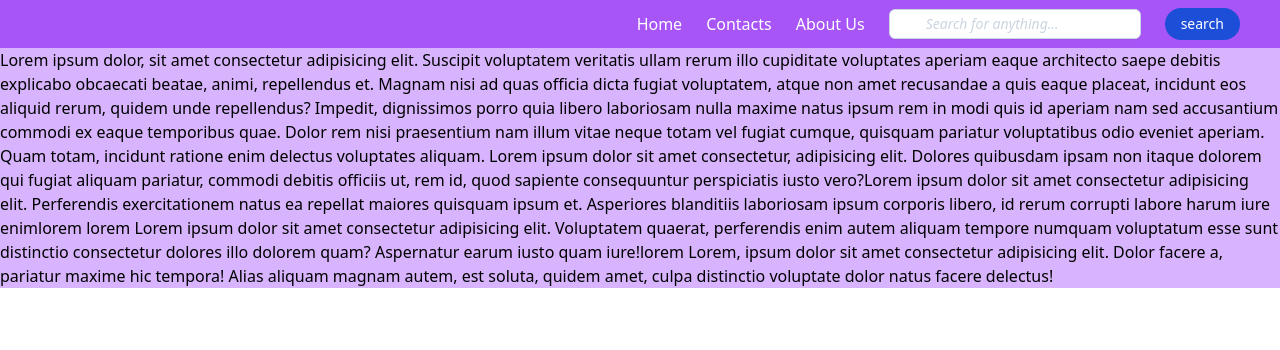
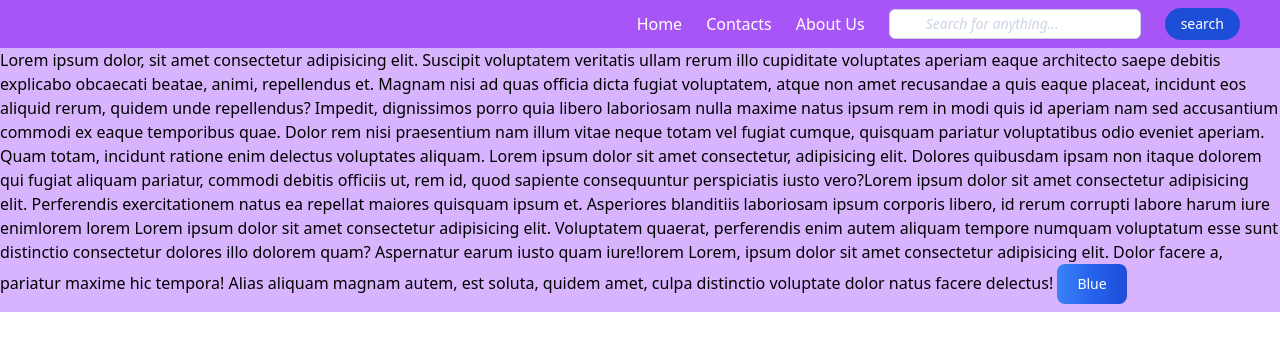
Before and after one commit to shaerry/Website, a website: page index.html in a window 1280 px wide. Drawn offline with nearby package versions, Linux system fonts and the light colour scheme.

Commit message:
add the blue button

```diff
--- a/index.html
+++ b/index.html
@@ -36,6 +36,8 @@
         lorem
         Lorem ipsum dolor sit amet consectetur adipisicing elit. Voluptatem quaerat, perferendis enim autem aliquam tempore numquam voluptatum esse sunt distinctio consectetur dolores illo dolorem quam? Aspernatur earum iusto quam iure!lorem
         Lorem, ipsum dolor sit amet consectetur adipisicing elit. Dolor facere a, pariatur maxime hic tempora! Alias aliquam magnam autem, est soluta, quidem amet, culpa distinctio voluptate dolor natus facere delectus!
+        <button type="button" class="text-white bg-gradient-to-r from-blue-500 via-blue-600 to-blue-700 hover:bg-gradient-to-br focus:ring-4 focus:outline-none focus:ring-blue-300 dark:focus:ring-blue-800 font-medium rounded-lg text-sm px-5 py-2.5 text-center me-2 mb-2">Blue</button>
+
     </Div>
 </body>
 </html>
```
